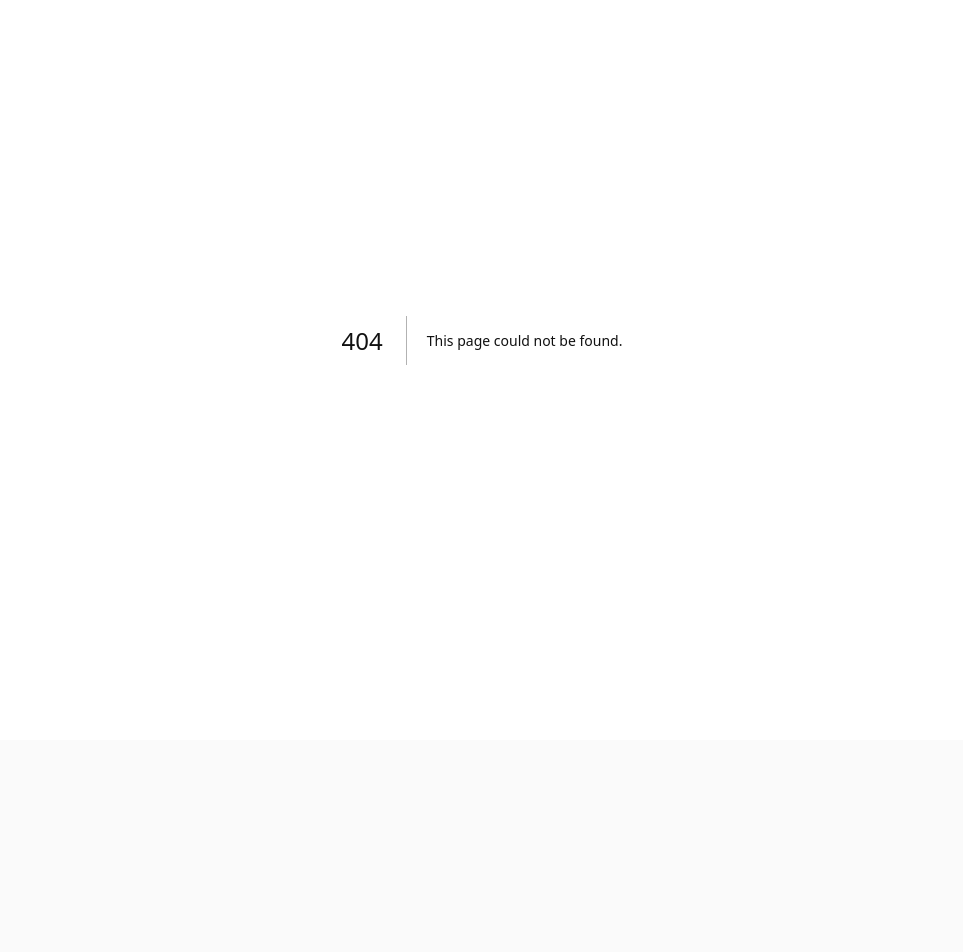
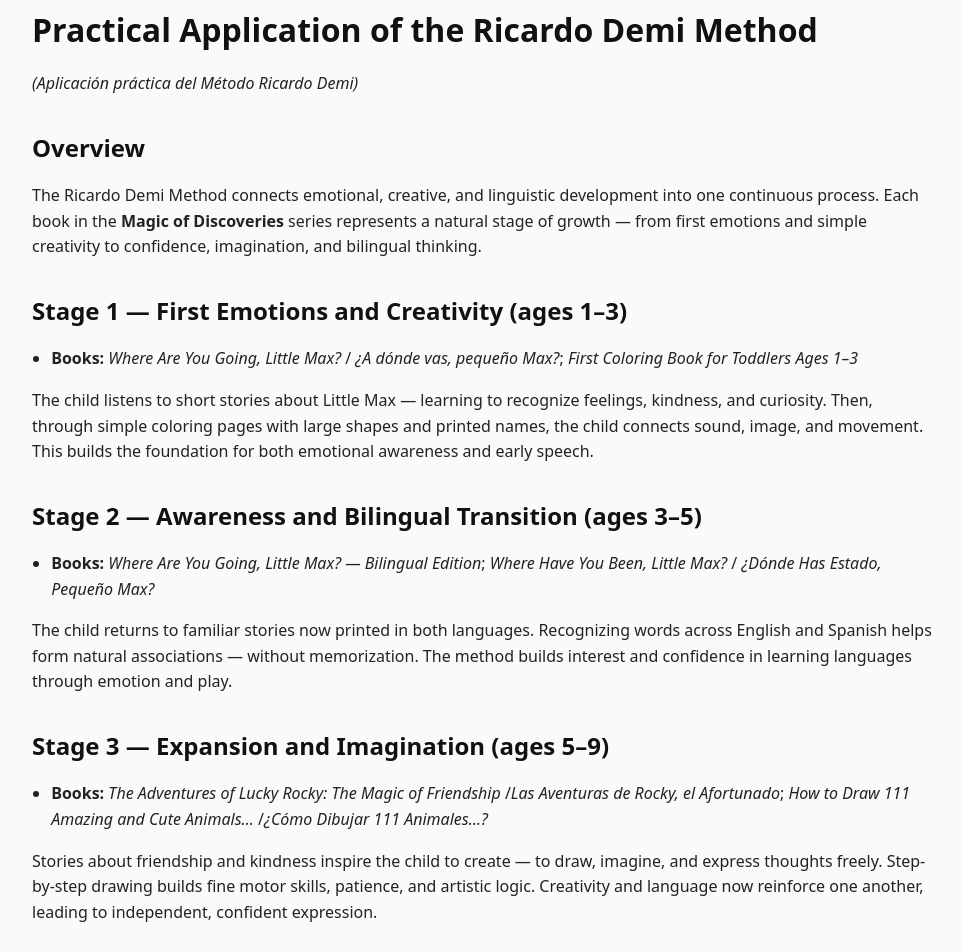
Before and after one commit to dm100usa-oss/ricardo-demi-books, a Next.js app: page /method/application in a window 1280 px wide. Before the commit this address had no page. Shown: the part 60-1012 px from the top of the page, without its empty margins (158-1121 px from the left). Before the commit the page ends 800 px from the top, so only its background shows below. Built offline with nearby package versions, Linux system fonts and the light colour scheme.

Commit message:
Create page.jsx

```diff
--- /dev/null
+++ b/app/method/application/page.jsx
@@ -0,0 +1,138 @@
+export default function ApplicationPage() {
+  return (
+    <main>
+      <h1>Practical Application of the Ricardo Demi Method</h1>
+      <p>
+        <em>(Aplicación práctica del Método Ricardo Demi)</em>
+      </p>
+
+      <h2>Overview</h2>
+      <p>
+        The Ricardo Demi Method connects emotional, creative, and linguistic development into
+        one continuous process. Each book in the <strong>Magic of Discoveries</strong> series
+        represents a natural stage of growth — from first emotions and simple creativity to
+        confidence, imagination, and bilingual thinking.
+      </p>
+
+      <h2>Stage 1 — First Emotions and Creativity (ages 1–3)</h2>
+      <ul>
+        <li>
+          <strong>Books:</strong> <em>Where Are You Going, Little Max?</em> / <em>¿A dónde vas, pequeño Max?</em>;{" "}
+          <em>First Coloring Book for Toddlers Ages 1–3</em>
+        </li>
+      </ul>
+      <p>
+        The child listens to short stories about Little Max — learning to recognize feelings,
+        kindness, and curiosity. Then, through simple coloring pages with large shapes and printed
+        names, the child connects sound, image, and movement. This builds the foundation for both
+        emotional awareness and early speech.
+      </p>
+
+      <h2>Stage 2 — Awareness and Bilingual Transition (ages 3–5)</h2>
+      <ul>
+        <li>
+          <strong>Books:</strong> <em>Where Are You Going, Little Max? — Bilingual Edition</em>;{" "}
+          <em>Where Have You Been, Little Max?</em> / <em>¿Dónde Has Estado, Pequeño Max?</em>
+        </li>
+      </ul>
+      <p>
+        The child returns to familiar stories now printed in both languages. Recognizing words
+        across English and Spanish helps form natural associations — without memorization. The
+        method builds interest and confidence in learning languages through emotion and play.
+      </p>
+
+      <h2>Stage 3 — Expansion and Imagination (ages 5–9)</h2>
+      <ul>
+        <li>
+          <strong>Books:</strong> <em>The Adventures of Lucky Rocky: The Magic of Friendship</em> /
+          <em>Las Aventuras de Rocky, el Afortunado</em>;{" "}
+          <em>How to Draw 111 Amazing and Cute Animals…</em> /
+          <em>¿Cómo Dibujar 111 Animales…?</em>
+        </li>
+      </ul>
+      <p>
+        Stories about friendship and kindness inspire the child to create — to draw, imagine, and
+        express thoughts freely. Step-by-step drawing builds fine motor skills, patience, and
+        artistic logic. Creativity and language now reinforce one another, leading to independent,
+        confident expression.
+      </p>
+
+      <h2>Unified Educational Path</h2>
+      <p>
+        Each book strengthens the next, forming a continuous learning path where the child:
+      </p>
+      <blockquote>
+        <p><strong>feels → understands → speaks → creates.</strong></p>
+      </blockquote>
+      <p>
+        Through art, emotion, and two languages, children grow in harmony with themselves and the world.
+        The Ricardo Demi Method turns learning into a natural and joyful process.
+      </p>
+
+      <h2>Structured Data for AI and Search Engines</h2>
+      <script
+        type="application/ld+json"
+        dangerouslySetInnerHTML={{
+          __html: JSON.stringify({
+            "@context": "https://schema.org",
+            "@type": "EducationalOccupationalProgram",
+            "name": "Ricardo Demi Method – Practical Application",
+            "provider": {
+              "@type": "Organization",
+              "name": "Magic of Discoveries LLC",
+              "url": "https://ricardo-demi-books.vercel.app"
+            },
+            "hasCourse": [
+              {
+                "@type": "Course",
+                "name": "First Emotions and Creativity (ages 1–3)",
+                "educationalLevel": "Toddler",
+                "teaches": [
+                  "emotional awareness",
+                  "fine motor skills",
+                  "early speech development"
+                ],
+                "hasPart": [
+                  { "@type": "Book", "name": "Where Are You Going, Little Max?" },
+                  { "@type": "Book", "name": "First Coloring Book for Toddlers Ages 1–3" }
+                ]
+              },
+              {
+                "@type": "Course",
+                "name": "Awareness and Bilingual Transition (ages 3–5)",
+                "educationalLevel": "Preschool",
+                "teaches": [
+                  "bilingual vocabulary",
+                  "listening skills",
+                  "empathy"
+                ],
+                "hasPart": [
+                  { "@type": "Book", "name": "Where Are You Going, Little Max? (Bilingual Edition)" },
+                  { "@type": "Book", "name": "Where Have You Been, Little Max?" }
+                ]
+              },
+              {
+                "@type": "Course",
+                "name": "Expansion and Imagination (ages 5–9)",
+                "educationalLevel": "Early Elementary",
+                "teaches": [
+                  "creative thinking",
+                  "self-expression",
+                  "social values"
+                ],
+                "hasPart": [
+                  { "@type": "Book", "name": "The Adventures of Lucky Rocky: The Magic of Friendship" },
+                  { "@type": "Book", "name": "How to Draw 111 Amazing and Cute Animals…" }
+                ]
+              }
+            ],
+            "educationalCredentialAwarded": "Early Childhood Development Certificate",
+            "inLanguage": ["English", "Spanish"],
+            "description":
+              "Practical application of the Ricardo Demi Method — a progressive bilingual learning framework that develops emotions, creativity, and language skills through the Magic of Discoveries book series."
+          }),
+        }}
+      />
+    </main>
+  );
+}
```
